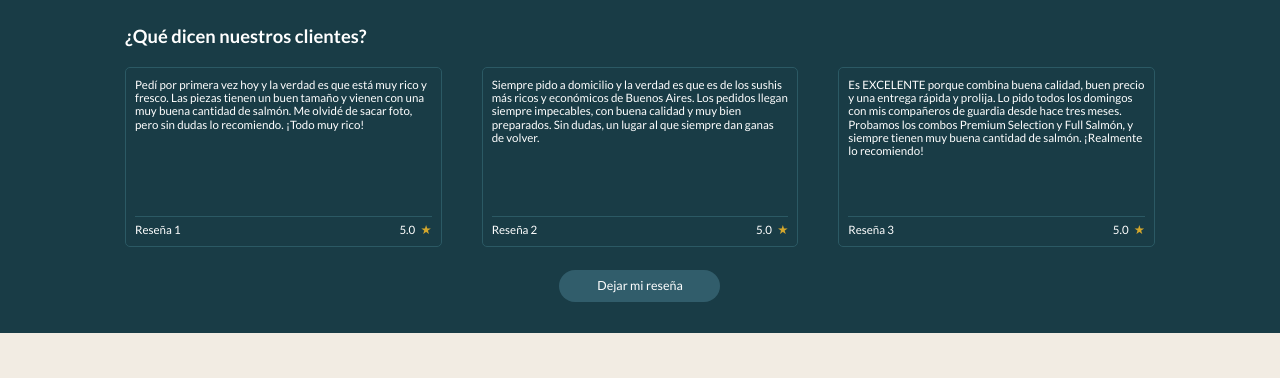
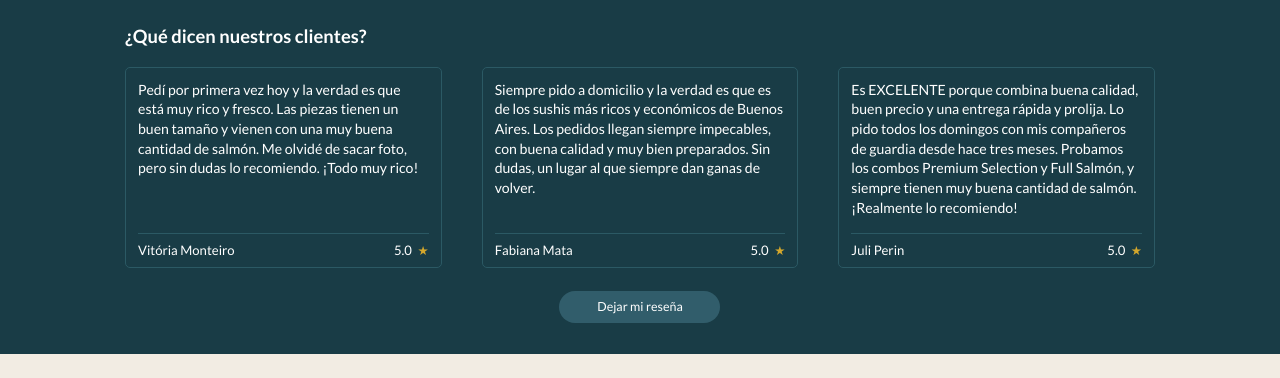
Before and after one commit to Grisalesj7/negociorollsticio, a React (Vite) app: page / in a window 1280 px wide. Shown: the part 1160-1538 px from the top of the page. Built offline with nearby package versions, Linux system fonts and the light colour scheme; a web font is replaced by a local one.

Commit message:
Landing11

```diff
--- a/src/components/LandingPage.jsx
+++ b/src/components/LandingPage.jsx
@@ -71,7 +71,7 @@ const LandingPage = ({ cart, setCart }) => {
     window.scrollTo({ top: 0, behavior: 'smooth' });
   };
 
-  const reviewLink = '#';
+  const reviewLink = 'https://share.google/ZwaIf1r35lR7j8Gbl';
 
   /* =========================================================
      PAGINACIÓN Y FILTROS
@@ -1121,11 +1121,11 @@ const LandingPage = ({ cart, setCart }) => {
   .review-card {
     grid-column: span 4;
     background: #193c46;
-    padding: 10px 9px 9px;
+    padding: 12px 12px 10px; /* Un pequeño ajuste opcional de padding */
     border-radius: 5px;
     text-align: left;
     min-width: 0;
-    min-height: 180px;
+    min-height: auto;
     box-sizing: border-box;
     border: 1px solid #2b5964;
     display: flex;
@@ -1133,18 +1133,18 @@ const LandingPage = ({ cart, setCart }) => {
     justify-content: space-between;
   }
 
-  .review-card p:first-child {
+ .review-card p:first-child {
     margin: 0;
-    font-size: 0.72rem;
-    line-height: 1.16;
+    font-size: 0.88rem; /* <--- Aumentamos de 0.72rem a 0.88rem para que el texto sea más grande */
+    line-height: 1.4;   /* <--- Mejoramos la separación entre líneas para que sea más legible */
     color: white;
   }
 
   .review-card p:last-child {
-    margin: 10px 0 0 !important;
-    padding-top: 7px;
+    margin: 15px 0 0 !important; /* <--- Un poco más de margen superior para separar del texto */
+    padding-top: 10px;
     border-top: 1px solid #2b5964;
-    font-size: 0.72rem;
+    font-size: 0.82rem;         /* <--- Aumentamos ligeramente el nombre y las estrellas */
     line-height: 1;
     color: white;
   }
@@ -2443,7 +2443,20 @@ const LandingPage = ({ cart, setCart }) => {
                 </p>
 
                 <p style={{ fontWeight: 'normal' }}>
-                  Reseña 1
+                  Vitória Monteiro
+                  <span style={{ float: 'right'}}>
+                    5.0 <span className="review-star">★</span>
+                  </span>
+                </p>
+              </div>
+
+              <div className="review-card">
+                <p>
+                  Siempre pido a domicilio y la verdad es que es de los sushis más ricos y económicos de Buenos Aires. Los pedidos llegan siempre impecables, con buena calidad y muy bien preparados. Sin dudas, un lugar al que siempre dan ganas de volver.
+                </p>
+
+                <p style={{ fontWeight: 'normal' }}>
+                  Fabiana Mata
                   <span style={{ float: 'right' }}>
                     5.0 <span className="review-star">★</span>
                   </span>
@@ -2452,30 +2465,17 @@ const LandingPage = ({ cart, setCart }) => {
 
               <div className="review-card">
                 <p>
-                  Siempre pido a domicilio y la verdad es que es de los sushis más ricos y económicos de Buenos Aires. Los pedidos llegan siempre impecables, con buena calidad y muy bien preparados. Sin dudas, un lugar al que siempre dan ganas de volver.
+                  Es EXCELENTE porque combina buena calidad, buen precio y una entrega rápida y prolija. Lo pido todos los domingos con mis compañeros de guardia desde hace tres meses. Probamos los combos Premium Selection y Full Salmón, y siempre tienen muy buena cantidad de salmón. ¡Realmente lo recomiendo!
                 </p>
 
                 <p style={{ fontWeight: 'normal' }}>
-                  Reseña 2
+                  Juli Perin
                   <span style={{ float: 'right' }}>
                     5.0 <span className="review-star">★</span>
                   </span>
                 </p>
               </div>
 
-              <div className="review-card">
-                <p>
-                  Es EXCELENTE porque combina buena calidad, buen precio y una entrega rápida y prolija. Lo pido todos los domingos con mis compañeros de guardia desde hace tres meses. Probamos los combos Premium Selection y Full Salmón, y siempre tienen muy buena cantidad de salmón. ¡Realmente lo recomiendo!
-                </p>
-
-                <p style={{ fontWeight: 'normal' }}>
-                  Reseña 3
-                  <span style={{ float: 'right' }}>
-                    5.0 <span className="review-star">★</span>
-                  </span>
-                </p>
-              </div>
-
             </div>
 
             <a
@@ -2483,11 +2483,6 @@ const LandingPage = ({ cart, setCart }) => {
               href={reviewLink}
               target="_blank"
               rel="noreferrer"
-              onClick={(e) => {
-                if (reviewLink === '#') {
-                  e.preventDefault();
-                }
-              }}
             >
               Dejar mi reseña
             </a>
```
